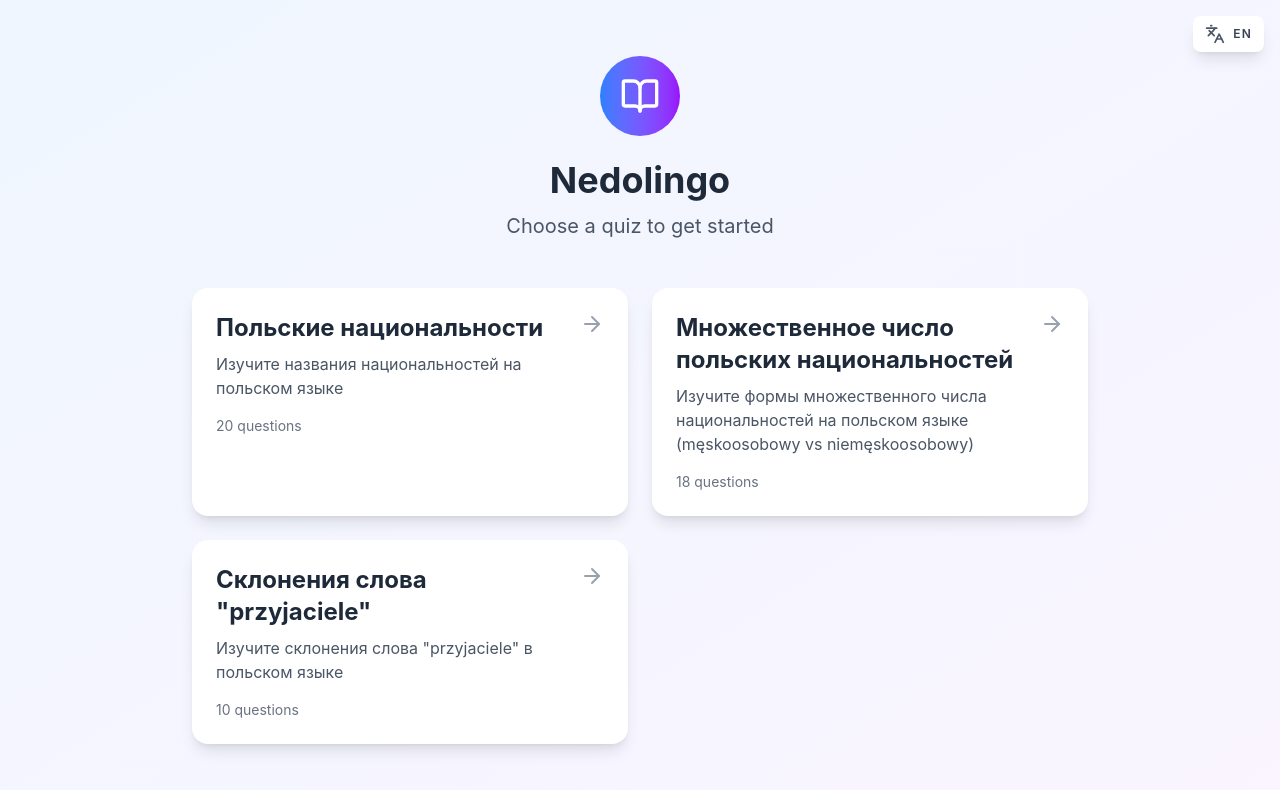
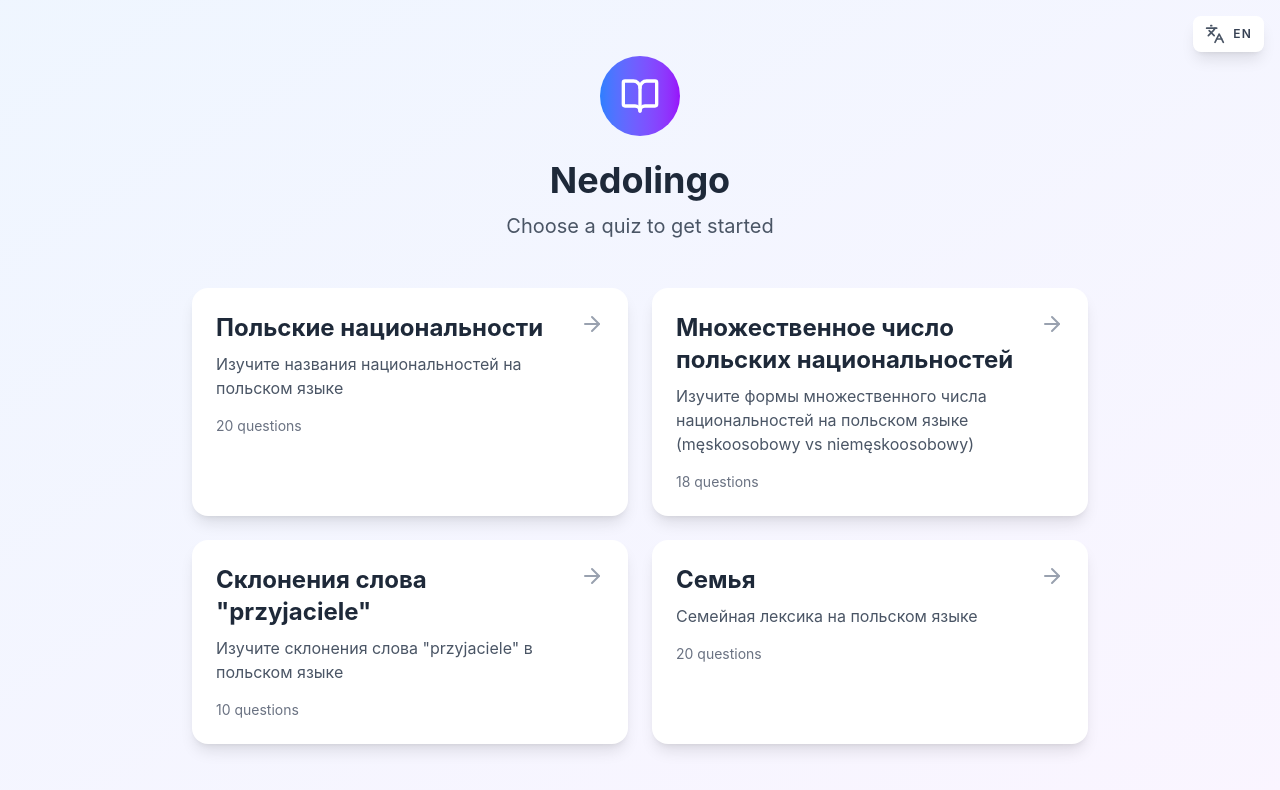
Before and after one commit to harnyk/nedolingo, a React (Vite) app: page /#/ in a window 1280 px wide. Shown: the top 790 px of the page. Built offline with nearby package versions, Linux system fonts and the light colour scheme.

Commit message:
feat(quiz): add family quiz and improve navigation

```diff
--- a/package.json
+++ b/package.json
@@ -28,6 +28,7 @@
   "devDependencies": {
     "@playwright/test": "^1.57.0",
     "@tailwindcss/postcss": "^4.1.18",
+    "@types/react": "^19.2.8",
     "@vitejs/plugin-react": "^5.1.2",
     "autoprefixer": "^10.4.23",
     "gh-pages": "^6.3.0",
--- a/src/components/Quiz/QuizActionButton.tsx
+++ b/src/components/Quiz/QuizActionButton.tsx
@@ -1,3 +1,4 @@
+import { useCallback, useEffect, useRef } from 'react';
 import type { QuizActionButtonProps } from '../../types';
 
 export default function QuizActionButton({
@@ -8,10 +9,35 @@ export default function QuizActionButton({
   onNext,
   t
 }: QuizActionButtonProps) {
+  const nextButtonRef = useRef<HTMLButtonElement | null>(null);
+  const handleCheckClick = useCallback(() => {
+    onCheck();
+  }, [onCheck]);
+
+  const handleNextClick = useCallback(() => {
+    onNext();
+  }, [onNext]);
+
+  const handleNextKeyDown = useCallback(
+    (event: React.KeyboardEvent<HTMLButtonElement>) => {
+      if (event.key === 'Enter') {
+        event.preventDefault();
+        onNext();
+      }
+    },
+    [onNext]
+  );
+
+  useEffect(() => {
+    if (showResult) {
+      nextButtonRef.current?.focus();
+    }
+  }, [showResult]);
+
   if (!showResult) {
     return (
       <button
-        onClick={onCheck}
+        onClick={handleCheckClick}
         disabled={disabled}
         className="w-full bg-gradient-to-r from-blue-500 to-purple-600 text-white font-semibold py-3 px-6 rounded-lg hover:from-blue-600 hover:to-purple-700 transition-all duration-200 disabled:opacity-50 disabled:cursor-not-allowed"
       >
@@ -22,7 +48,9 @@ export default function QuizActionButton({
 
   return (
     <button
-      onClick={onNext}
+      onClick={handleNextClick}
+      ref={nextButtonRef}
+      onKeyDown={handleNextKeyDown}
       className="w-full bg-gradient-to-r from-green-500 to-blue-600 text-white font-semibold py-3 px-6 rounded-lg hover:from-green-600 hover:to-blue-700 transition-all duration-200"
     >
       {isLastQuestion ? t('quiz.view_results') : t('quiz.next_question')}
--- a/src/quizzes/index.js
+++ b/src/quizzes/index.js
@@ -4,12 +4,14 @@ import yaml from 'js-yaml';
 import polishNationalitiesYaml from './polish-nationalities.yaml?raw';
 import polishNationalitiesPluralsYaml from './polish-nationalities-plurals.yaml?raw';
 import polishPrzyjacieleCasesYaml from './polish-przyjaciele-cases.yaml?raw';
+import polishFamilyYaml from './polish-family.yaml?raw';
 
 // Parse YAML files
 const quizzes = [
   yaml.load(polishNationalitiesYaml),
   yaml.load(polishNationalitiesPluralsYaml),
   yaml.load(polishPrzyjacieleCasesYaml),
+  yaml.load(polishFamilyYaml),
 ];
 
 // Create a map for quick access by slug
--- /dev/null
+++ b/src/quizzes/polish-family.yaml
@@ -0,0 +1,216 @@
+title: Семья
+slug: polish-family
+description: Семейная лексика на польском языке
+maxQuestions: 20
+questions:
+  - question: "тесть"
+    type: text-input
+    correctAnswer: "teść"
+
+  - question: "свёкор"
+    type: text-input
+    correctAnswer: "teść"
+
+  - question: "тёща"
+    type: text-input
+    correctAnswer: "teściowa"
+
+  - question: "свекровь"
+    type: text-input
+    correctAnswer: "teściowa"
+
+  - question: "родители жены или мужа"
+    type: text-input
+    correctAnswer: "teściowie"
+
+  - question: "отец"
+    type: text-input
+    correctAnswer: "ojciec"
+
+  - question: "папа"
+    type: text-input
+    correctAnswer: "tata"
+
+  - question: "мать"
+    type: text-input
+    correctAnswer: "matka"
+
+  - question: "мама"
+    type: text-input
+    correctAnswer: "mama"
+
+  - question: "сын"
+    type: text-input
+    correctAnswer: "syn"
+
+  - question: "дочь"
+    type: text-input
+    correctAnswer: "córka"
+
+  - question: "дети"
+    type: text-input
+    correctAnswer: "dzieci"
+
+  - question: "брат"
+    type: text-input
+    correctAnswer: "brat"
+
+  - question: "сестра"
+    type: text-input
+    correctAnswer: "siostra"
+
+  - question: "братья и сёстры"
+    type: text-input
+    correctAnswer: "rodzeństwo"
+
+  - question: "муж"
+    type: text-input
+    correctAnswer: "mąż"
+
+  - question: "жена"
+    type: text-input
+    correctAnswer: "żona"
+
+  - question: "дедушка"
+    type: text-input
+    correctAnswer: "dziadek"
+
+  - question: "бабушка"
+    type: text-input
+    correctAnswer: "babcia"
+
+  - question: "дедушка и бабушка"
+    type: text-input
+    correctAnswer: "dziadkowie"
+
+  - question: "внук"
+    type: text-input
+    correctAnswer: "wnuk"
+
+  - question: "внучка"
+    type: text-input
+    correctAnswer: "wnuczka"
+
+  - question: "внуки"
+    type: text-input
+    correctAnswer: "wnuki"
+
+  - question: "дядя"
+    type: text-input
+    correctAnswer: "wujek"
+
+  - question: "тётя"
+    type: text-input
+    correctAnswer: "ciocia"
+
+  - question: "двоюродный брат"
+    type: text-input
+    correctAnswer: "kuzyn"
+
+  - question: "двоюродная сестра"
+    type: text-input
+    correctAnswer: "kuzynka"
+
+  - question: "шурин"
+    type: text-input
+    correctAnswer: "szwagier"
+
+  - question: "деверь"
+    type: text-input
+    correctAnswer: "szwagier"
+
+  - question: "золовка"
+    type: text-input
+    correctAnswer: "szwagierka"
+
+  - question: "зять (муж дочери)"
+    type: text-input
+    correctAnswer: "zięć"
+
+  - question: "сноха (жена сына)"
+    type: text-input
+    correctAnswer: "synowa"
+
+  - question: "родственники"
+    type: text-input
+    correctAnswer: "krewni"
+
+  - question: "семья"
+    type: text-input
+    correctAnswer: "rodzina"
+
+  - question: "близкие"
+    type: text-input
+    correctAnswer: "bliscy"
+
+  - question: "родство"
+    type: text-input
+    correctAnswer: "pokrewieństwo"
+
+  - question: "прадедушка"
+    type: text-input
+    correctAnswer: "pradziadek"
+
+  - question: "прабабушка"
+    type: text-input
+    correctAnswer: "prababcia"
+
+  - question: "прародители"
+    type: text-input
+    correctAnswer: "pradziadkowie"
+
+  - question: "пасынок"
+    type: text-input
+    correctAnswer: "pasierb"
+
+  - question: "падчерица"
+    type: text-input
+    correctAnswer: "pasierbica"
+
+  - question: "отчим"
+    type: text-input
+    correctAnswer: "ojczym"
+
+  - question: "мачеха"
+    type: text-input
+    correctAnswer: "macocha"
+
+  - question: "крёстный сын"
+    type: text-input
+    correctAnswer: "chrześniak"
+
+  - question: "крёстная дочь"
+    type: text-input
+    correctAnswer: "chrześnica"
+
+  - question: "жених"
+    type: text-input
+    correctAnswer: "narzeczony"
+
+  - question: "невеста"
+    type: text-input
+    correctAnswer: "narzeczona"
+
+  - question: "помолвка"
+    type: text-input
+    correctAnswer: "zaręczyny"
+
+  - question: "вдова"
+    type: text-input
+    correctAnswer: "wdowa"
+
+  - question: "вдовец"
+    type: text-input
+    correctAnswer: "wdowiec"
+
+  - question: "родственник"
+    type: text-input
+    correctAnswer: "krewny"
+
+  - question: "родственница"
+    type: text-input
+    correctAnswer: "krewna"
+
+  - question: "родственники"
+    type: text-input
+    correctAnswer: "krewni"
```
Also changed, not shown: .codex/skills/quiz-import/SKILL.md (added), 2 other files (tests, documents, lock files or other folders).
